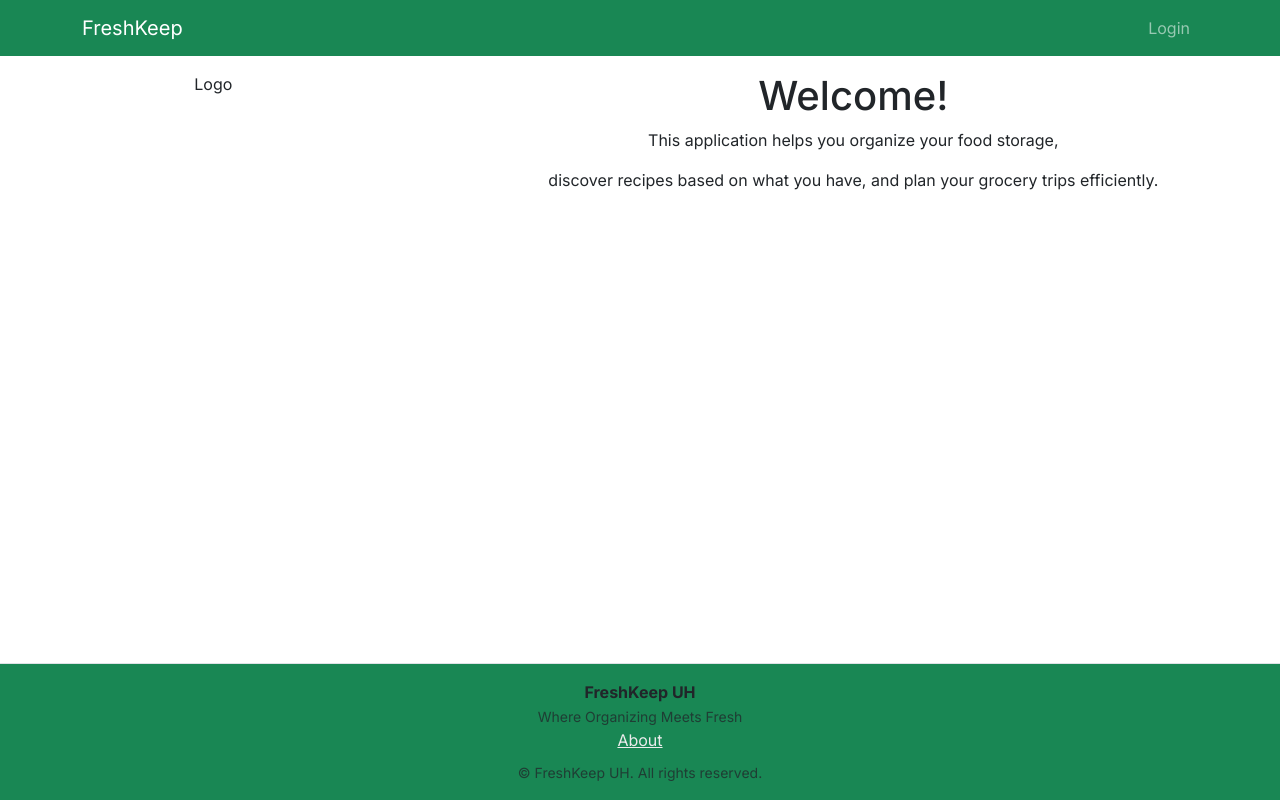
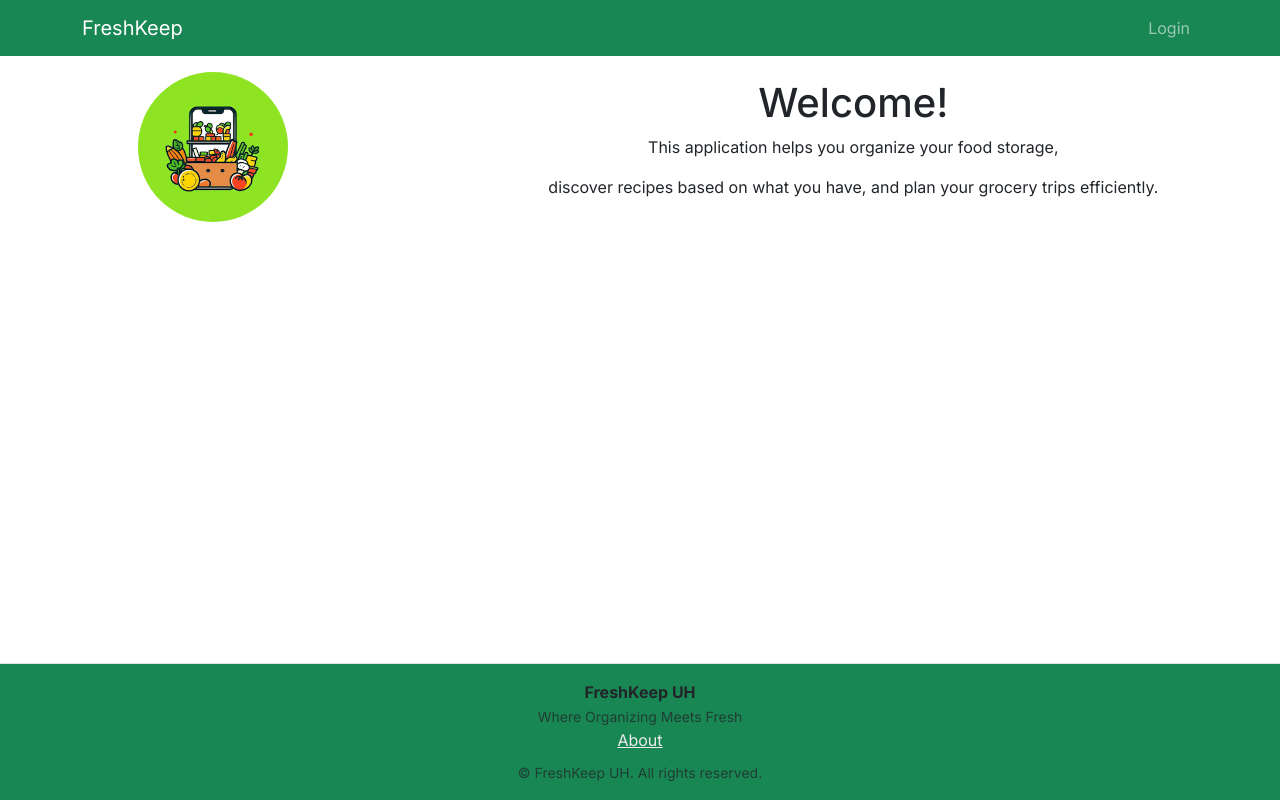
Before and after one commit to freshkeepuh/freshkeep, a Next.js app: page / in a window 1280 px wide. Built offline with nearby package versions, Linux system fonts and the light colour scheme; no server answers.

Commit message:
Logo, navbar

```diff
--- a/src/app/page.tsx
+++ b/src/app/page.tsx
@@ -1,4 +1,4 @@
-import { Col, Container, Row } from 'react-bootstrap';
+import { Col, Container, Row, Image } from 'react-bootstrap';
 
 /** The Home page. */
 const Home = () => (
@@ -6,7 +6,7 @@ const Home = () => (
     <Container id="landing-page" fluid className="py-3">
       <Row className="align-middle text-center">
         <Col xs={4}>
-          Logo
+          <Image src="logo.svg" width="150px" alt="" />
         </Col>
 
         <Col xs={8} className="d-flex flex-column justify-content-center">
--- a/src/components/Navbar.tsx
+++ b/src/components/Navbar.tsx
@@ -25,7 +25,8 @@ const NavBar: React.FC = () => {
                 href="/dashboard"
                 active={pathName === '/dashboard'}
               >
-                <App size={22} className="me-2" />
+                <App size={32} className="me-2" />
+                Dashboard
               </Nav.Link>
             )}
           </Nav>
```
Also changed, not shown: public/logo.svg (added).
